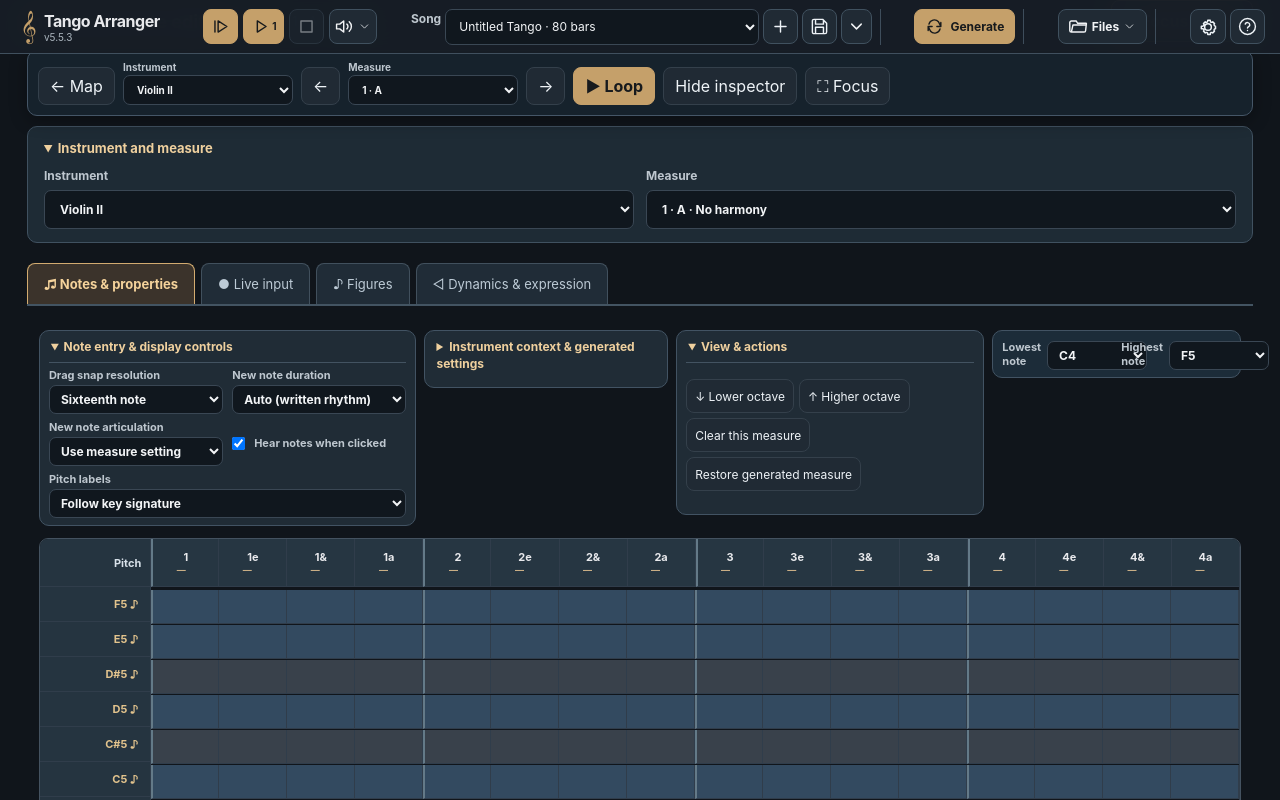
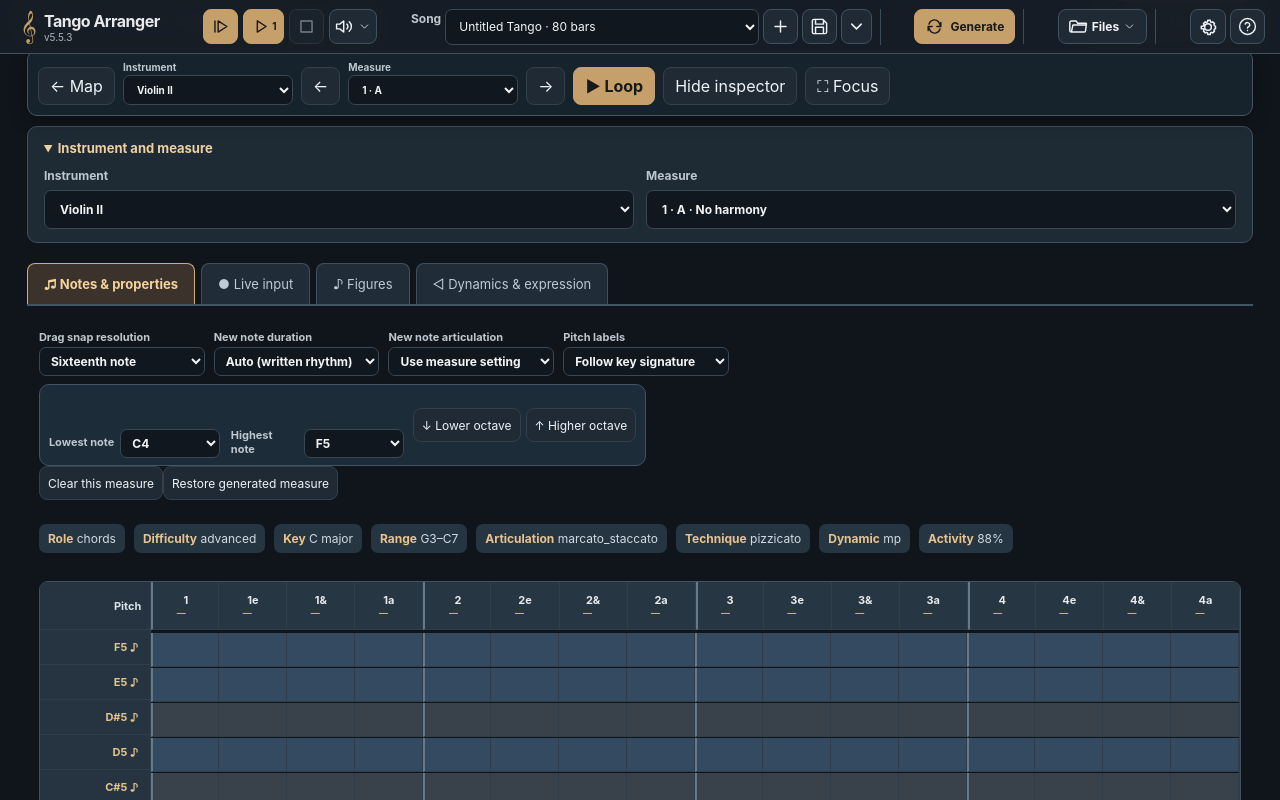
Before and after one commit to niwrA/tango-arranger, a Vue app: page / in a window 1280 px wide. Both pictures are taken after a click on the button 259 px from the left and 490 px from the top of the page. Shown: the part 121-921 px from the top of the page. Built offline with nearby package versions, Linux system fonts and the light colour scheme.

Commit message:
Unify note controls and show instrument context directly above grid

```diff
--- a/src/App.vue
+++ b/src/App.vue
@@ -2052,39 +2052,25 @@ function addArrastre(){const inst:'Piano'='Piano';const b=selectedBar.value,offs
   <p class="muted">Click a pitch/beat cell to hear and add a note; click the filled cell again to hear and remove it. Every semitone in the instrument's range is editable, including chromatic passing notes and notes outside the chord. Cell colors distinguish chord tones, other section-key tones, and chromatic tones; they never block entry. Notes are concert pitch; global transposition is applied during playback and export. Edits are immediately protected from regeneration. For piano, the treble and bass grids edit the same measure and sound together in the loop. Violin chord accompaniment defaults to one note per beat, with editable staccato/marcato and sounding length.</p>
   <div class="editor note-editor-panel">
     <div class="note-tools-bar" aria-label="Note editor controls">
-    <details class="control-fold note-tools-entry" open>
-      <summary>Note entry &amp; display controls</summary>
-    <div class="note-editor-controls">
+  <div class="note-tools-group note-tools-entry-group" aria-label="Note entry"><div class="note-editor-controls">
       <label>Drag snap resolution<select v-model.number="noteStep"><option :value="1">Quarter note</option><option :value="0.5">Eighth note</option><option :value="0.25">Sixteenth note</option></select></label>
       <label>New note duration<select v-model="noteLength"><option value="auto">Auto (written rhythm)</option><option v-for="d in [0.25,0.5,0.75,1,1.5,2,3,4]" :key="d" :value="d">{{d}} beat{{d===1?'':'s'}}</option></select></label>
-      <label>New note articulation<select v-model="newNoteArticulation"><option value="inherit">Use measure setting</option><option value="staccato">Staccato · (dot, short playback)</option><option value="marcato_staccato">Marcato &gt; (accented attack)</option><option value="legato">Legato</option></select></label><span class="hint" role="status">Auto written length at beat 1: {{newNoteWrittenDuration(project,noteInst,selectedBar,0,newNoteArticulation)}} beat(s). Staccato and marcato keep their written note value (usually 1 beat); dot or &gt; affects articulation and playback gate, not the notation duration. Fixed duration overrides Auto.</span>
-      <label class="note-audition-toggle"><input type="checkbox" v-model="auditionEnabled"/> Hear notes when clicked</label>
+      <label>New note articulation<select v-model="newNoteArticulation"><option value="inherit">Use measure setting</option><option value="staccato">Staccato · (dot, short playback)</option><option value="marcato_staccato">Marcato &gt; (accented attack)</option><option value="legato">Legato</option></select></label>
       <label>Pitch labels<select v-model="editorAccidentals"><option value="auto">Follow key signature</option><option value="sharp">Use sharps (♯)</option><option value="flat">Use flats (♭)</option></select></label>
     </div>
-    </details>
-    <details class="control-fold note-context-fold">
-      <summary>Instrument context &amp; generated settings</summary>
-    <div class="note-context">
-      <span><strong>Role</strong> {{noteCtx.role}}</span><span><strong>Difficulty</strong> {{noteCtx.difficulty}}</span>
-      <span><strong>Key</strong> {{noteCtx.key}} {{noteCtx.mode}}</span>
-      <span><strong>Range</strong> {{midiName(noteCtx.range[0])}}–{{midiName(noteCtx.range[1])}}</span>
-      <span><strong>Articulation</strong> {{noteCtx.articulation??'none'}}</span>
-      <span v-if="noteCtx.technique"><strong>Technique</strong> {{noteCtx.technique}}</span>
-      <span><strong>Dynamic</strong> {{noteCtx.dynamic}}</span><span><strong>Activity</strong> {{Math.round(noteCtx.activity*100)}}%</span>
-      <span v-if="project.protectedBars[`${noteInst}:${selectedBar}`]" class="manual-status">Manual · protected</span>
-    </div>
-    </details>
-    <details class="control-fold note-tools-actions" open><summary>View &amp; actions</summary>
-    <div v-if="noteInst==='Piano'" class="piano-split-setting"><label>Split between piano staves (notes at or above this pitch use treble)<select v-model.number="pianoSplit"><option v-for="pitch in [55,57,59,60,62,64,65,67]" :key="pitch" :value="pitch">{{midiName(pitch)}} · MIDI {{pitch}}</option></select></label><span class="hint">Affects piano editor and MusicXML clef assignment, not note pitches or sounding notes.</span></div>
-    <div class="note-editor-actions"><template v-if="noteInst==='Piano'&&!noteViewCustom"><button class="secondary" @click="shiftPianoRegister('treble',-12)">Treble ↓ octave</button><button class="secondary" @click="shiftPianoRegister('treble',12)">Treble ↑ octave</button><button class="secondary" @click="shiftPianoRegister('bass',-12)">Bass ↓ octave</button><button class="secondary" @click="shiftPianoRegister('bass',12)">Bass ↑ octave</button></template><template v-else><button class="secondary" @click="shiftNoteView(-12)">↓ Lower octave</button><button class="secondary" @click="shiftNoteView(12)">↑ Higher octave</button></template><button class="secondary" @click="clearNoteMeasure">Clear this measure</button><button class="secondary" @click="restoreNoteMeasure">Restore generated measure</button></div>
-    </details>
-    <div class="note-view-range-controls" aria-label="Note editor visible pitch range">
+</div>
+  <div class="note-tools-group note-tools-range-group" aria-label="Pitch range and octave"><div class="note-view-range-controls" aria-label="Visible pitch range">
       <label>Lowest note<select v-model.number="noteViewStart" @change="changeNoteViewStart"><option v-for="pitch in noteViewOptions" :key="pitch" :value="pitch">{{midiName(pitch)}}</option></select></label>
       <label>Highest note<select v-model.number="noteViewEnd" @change="changeNoteViewEnd"><option v-for="pitch in noteViewOptions" :key="pitch" :value="pitch">{{midiName(pitch)}}</option></select></label>
       <span class="hint">Visible pitch range · {{midiName(noteViewStart)}}–{{midiName(noteViewEnd)}}</span>
-    </div>
-    </div>
-    <div v-if="noteFocusMode" class="note-focus-view-tools" aria-label="Visible pitch range">
+
+  <div class="note-editor-actions"><template v-if="noteInst==='Piano'&&!noteViewCustom"><button class="secondary" @click="shiftPianoRegister('treble',-12)">Treble ↓ octave</button><button class="secondary" @click="shiftPianoRegister('treble',12)">Treble ↑ octave</button><button class="secondary" @click="shiftPianoRegister('bass',-12)">Bass ↓ octave</button><button class="secondary" @click="shiftPianoRegister('bass',12)">Bass ↑ octave</button></template><template v-else><button class="secondary" @click="shiftNoteView(-12)">↓ Lower octave</button><button class="secondary" @click="shiftNoteView(12)">↑ Higher octave</button></template></div>
+  <div v-if="noteInst==='Piano'" class="piano-split-setting"><label>Split between piano staves (notes at or above this pitch use treble)<select v-model.number="pianoSplit"><option v-for="pitch in [55,57,59,60,62,64,65,67]" :key="pitch" :value="pitch">{{midiName(pitch)}} · MIDI {{pitch}}</option></select></label><span class="hint">Affects piano editor and MusicXML clef assignment, not note pitches or sounding notes.</span></div>
+
+  </div>
+  <div class="note-tools-group note-tools-measure-group" aria-label="Measure actions"><div class="note-measure-actions"><button class="secondary" @click="clearNoteMeasure">Clear this measure</button><button class="secondary" @click="restoreNoteMeasure">Restore generated measure</button></div></div>
+</div>
+<div v-if="noteFocusMode" class="note-focus-view-tools" aria-label="Visible pitch range">
       <template v-if="noteInst==='Piano'&&!noteViewCustom"><button type="button" class="secondary" @click="shiftPianoRegister('treble',-12)">Treble ↓ octave</button><button type="button" class="secondary" @click="shiftPianoRegister('treble',12)">Treble ↑ octave</button><button type="button" class="secondary" @click="shiftPianoRegister('bass',-12)">Bass ↓ octave</button><button type="button" class="secondary" @click="shiftPianoRegister('bass',12)">Bass ↑ octave</button></template>
       <template v-else><button type="button" class="secondary" @click="shiftNoteView(-12)">↓ View octave</button><button type="button" class="secondary" @click="shiftNoteView(12)">↑ View octave</button></template>
     </div>
@@ -2097,6 +2083,16 @@ function addArrastre(){const inst:'Piano'='Piano';const b=selectedBar.value,offs
         </button>
       </div>
     </div>
+    <div class="note-context-panel" aria-label="Instrument context"><div class="note-context">
+      <span><strong>Role</strong> {{noteCtx.role}}</span><span><strong>Difficulty</strong> {{noteCtx.difficulty}}</span>
+      <span><strong>Key</strong> {{noteCtx.key}} {{noteCtx.mode}}</span>
+      <span><strong>Range</strong> {{midiName(noteCtx.range[0])}}–{{midiName(noteCtx.range[1])}}</span>
+      <span><strong>Articulation</strong> {{noteCtx.articulation??'none'}}</span>
+      <span v-if="noteCtx.technique"><strong>Technique</strong> {{noteCtx.technique}}</span>
+      <span><strong>Dynamic</strong> {{noteCtx.dynamic}}</span><span><strong>Activity</strong> {{Math.round(noteCtx.activity*100)}}%</span>
+      <span v-if="project.protectedBars[`${noteInst}:${selectedBar}`]" class="manual-status">Manual · protected</span>
+    </div>
+</div></div>
     <div :class="{'note-staff-grid':noteInst==='Piano'}">
     <div v-for="staff in noteStaffViews" :key="staff.id" class="note-staff-panel"><div v-if="noteInst==='Piano'" class="note-staff-heading"><strong>{{staff.label}}</strong><span>{{staff.clef}}</span></div><div class="note-grid-scroll" @pointermove="moveNoteDrag($event)" @pointerup="endNoteDrag($event)" @pointercancel="endNoteDrag($event)"><table class="note-grid" :style="{'--grid-steps':noteBeats.length}"><thead><tr><th class="note-pitch-label">Pitch</th><th v-for="beat in noteBeats" :key="beat" :class="{'note-downbeat':Number.isInteger(beat),'note-loop-playhead':noteLoopPlaying&&noteLoopBeat===Math.floor(beat)}"><span>{{noteGridBeatLabel(beat)}}</span><small>{{chordAt(project.bars[selectedBar].chord,project.beats,beat)||'—'}}</small></th></tr></thead><tbody>
       <tr v-for="pitch in staff.pitches" :key="pitch"><th class="note-pitch-label"><button type="button" class="note-pitch-audition" :title="`Hear ${displayPitch(pitch)}`" @click="auditionPitch(pitch)">{{displayPitch(pitch)}} ♪</button></th><td class="note-time-lane" :colspan="noteBeats.length"><div class="note-lane-grid" :style="{'--grid-steps':noteBeats.length}">
```
